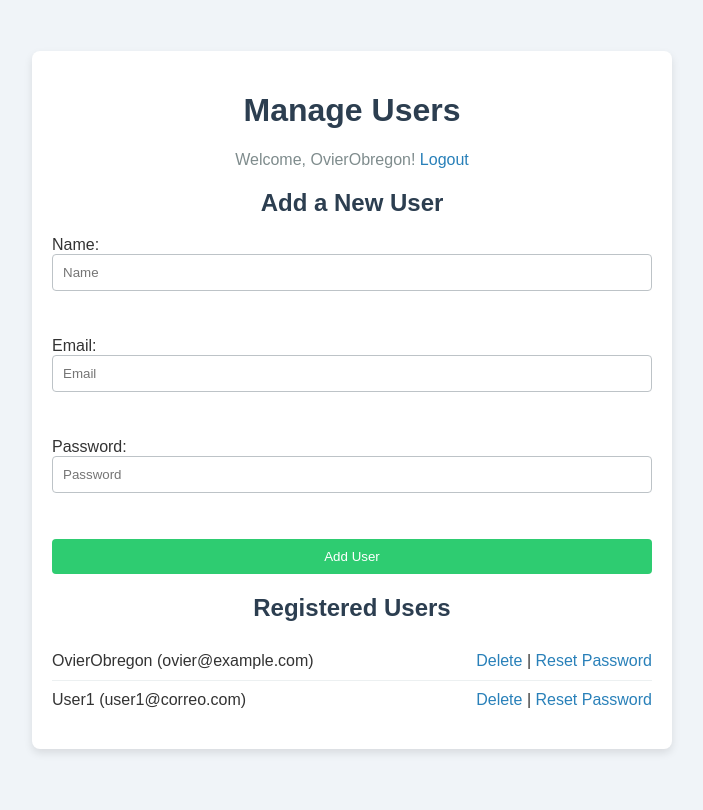
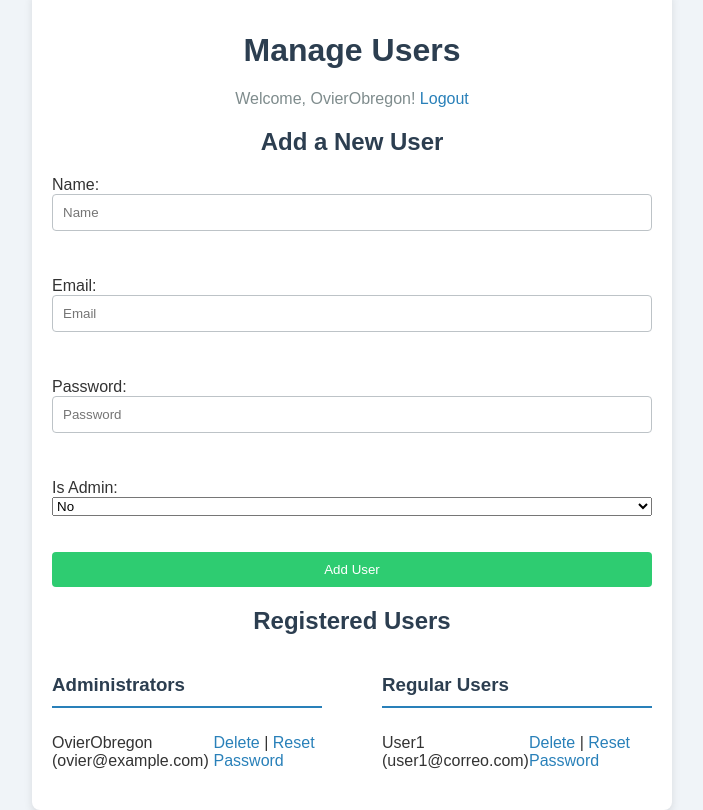
Before and after one commit to ovier-oh/server1.0V, a Flask app: page / in a window 1280 px wide. Shown: the whole page, without its empty margins (288-991 px from the left). Before the commit the page ends 753 px from the top, so only its background shows below. Run offline with Flask 3, Linux system fonts and the light colour scheme; a user stored in the database is signed in; data comes from the database, SQL or seed files in the repository; both versions use the stored data as it was after the commit.

Commit message:
separando usuarios administradores y normales

```diff
--- a/server.py
+++ b/server.py
@@ -22,6 +22,7 @@ class User(db.Model, UserMixin):
     name = db.Column(db.String(100), nullable=False)
     email = db.Column(db.String(100), unique=True, nullable=False)
     password = db.Column(db.String(200), nullable=False)
+    is_admin = db.Column(db.Boolean, default=False)
 
 
 @login_manager.user_loader
@@ -50,9 +51,12 @@ def add_user():
         flash(f'The email {email} is already registered. Please use a different email.')
         return redirect(url_for('index'))
 
+    # Convertir el valor de is_admin en booleano
+    is_admin = request.form['is_admin'] == 'True'
+
     # Si el email no existe, se procede a agregar el nuevo usuario
     password = generate_password_hash(request.form['password'], method='pbkdf2:sha256')
-    new_user = User(name=name, email=email, password=password)
+    new_user = User(name=name, email=email, password=password, is_admin=is_admin)
 
     db.session.add(new_user)
     db.session.commit()
@@ -79,6 +83,7 @@ def reset_password(id):
 
     flash(f'The password for {user.name} has been reset to: {new_password}')
     return redirect(url_for('index'))
+
 
 @app.route('/delete/<int:id>')
 @login_required
--- a/static/css/styles.css
+++ b/static/css/styles.css
@@ -172,3 +172,133 @@ li.flash-message {
     width: 100%;
     text-align: center;
 }
+
+/* Estilos para las columnas de usuarios */
+.user-columns {
+    display: flex;
+    justify-content: space-between;
+    margin-top: 20px;
+}
+
+.admin-column, .user-column {
+    width: 45%;
+}
+
+h3 {
+    color: #2c3e50;
+    border-bottom: 2px solid #2980b9;
+    padding-bottom: 10px;
+    margin-bottom: 15px;
+}
+
+/* General */
+body {
+    font-family: Arial, sans-serif;
+    background-color: #f0f4f8;
+    color: #333;
+    margin: 0;
+    padding: 0;
+    display: flex;
+    justify-content: center;
+    align-items: center;
+    height: 100vh;
+}
+
+.container {
+    background-color: #fff;
+    padding: 20px;
+    box-shadow: 0 4px 8px rgba(0, 0, 0, 0.1);
+    border-radius: 8px;
+    max-width: 600px;
+    width: 100%;
+}
+
+h1, h2 {
+    color: #2c3e50;
+    text-align: center;
+}
+
+p {
+    color: #7f8c8d;
+    text-align: center;
+}
+
+a {
+    color: #2980b9;
+    text-decoration: none;
+}
+
+a:hover {
+    text-decoration: underline;
+}
+
+ul {
+    list-style-type: none;
+    padding: 0;
+}
+
+li {
+    padding: 10px 0;
+    border-bottom: 1px solid #ecf0f1;
+    display: flex;
+    justify-content: space-between;
+    align-items: center;
+}
+
+li:last-child {
+    border-bottom: none;
+}
+
+button {
+    background-color: #2980b9;
+    color: white;
+    border: none;
+    padding: 10px 15px;
+    border-radius: 4px;
+    cursor: pointer;
+}
+
+button:hover {
+    background-color: #3498db;
+}
+
+/* Formulario */
+form {
+    display: flex;
+    flex-direction: column;
+}
+
+input[type="text"], input[type="email"], input[type="password"] {
+    padding: 10px;
+    margin-bottom: 10px;
+    border: 1px solid #bdc3c7;
+    border-radius: 4px;
+}
+
+input[type="text"]:focus, input[type="email"]:focus, input[type="password"]:focus {
+    outline: none;
+    border-color: #2980b9;
+}
+
+button[type="submit"] {
+    background-color: #2ecc71;
+}
+
+button[type="submit"]:hover {
+    background-color: #27ae60;
+}
+
+/* Mensajes flash */
+ul {
+    padding: 0;
+    margin-bottom: 10px;
+}
+
+li.flash-message {
+    background-color: #f39c12;
+    color: white;
+    padding: 10px;
+    border-radius: 4px;
+    margin-bottom: 10px;
+    text-align: center;
+}
--- a/templates/index.html
+++ b/templates/index.html
@@ -4,7 +4,7 @@
     <meta charset="UTF-8">
     <meta name="viewport" content="width=device-width, initial-scale=1.0">
     <title>Admin - Manage Users</title>
-    <!-- Enlace a la hoja de estilos -->
+    <!-- Enlazar la hoja de estilos -->
     <link rel="stylesheet" href="{{ url_for('static', filename='css/styles.css') }}">
 </head>
 <body>
@@ -24,12 +24,23 @@
             <label for="password">Password:</label>
             <input type="password" id="password" name="password" placeholder="Password" required><br><br>
 
+            <!-- Selector para definir si el usuario es administrador -->
+            <label for="is_admin">Is Admin:</label>
+            <select id="is_admin" name="is_admin">
+                <option value="False">No</option>
+                <option value="True">Yes</option>
+            </select><br><br>
+
             <button type="submit">Add User</button>
         </form>
 
         <h2>Registered Users</h2>
+        <div class="user-columns">
+            <!-- Columna de Administradores -->
+            <div class="admin-column">
+                <h3>Administrators</h3>
                 <ul>
-            {% for user in users %}
+                    {% for user in users if user.is_admin %}
                     <li>
                         {{ user.name }} ({{ user.email }})
                         <div>
@@ -39,6 +50,24 @@
                     </li>
                     {% endfor %}
                 </ul>
+            </div>
+
+            <!-- Columna de Usuarios Normales -->
+            <div class="user-column">
+                <h3>Regular Users</h3>
+                <ul>
+                    {% for user in users if not user.is_admin %}
+                    <li>
+                        {{ user.name }} ({{ user.email }})
+                        <div>
+                            <a href="/delete/{{ user.id }}">Delete</a> |
+                            <a href="/reset_password/{{ user.id }}">Reset Password</a>
+                        </div>
+                    </li>
+                    {% endfor %}
+                </ul>
+            </div>
+        </div>
 
         <!-- Mensajes Flash -->
         {% with messages = get_flashed_messages() %}
```
Also changed, not shown: migrations/versions/cd2a38083a89_add_is_admin_field_to_user_model.py (added, +32 -0 lines), user_admin.py (+17 -7 lines), instance/users.db. Lines whose indentation alone changed are shown as unchanged.
